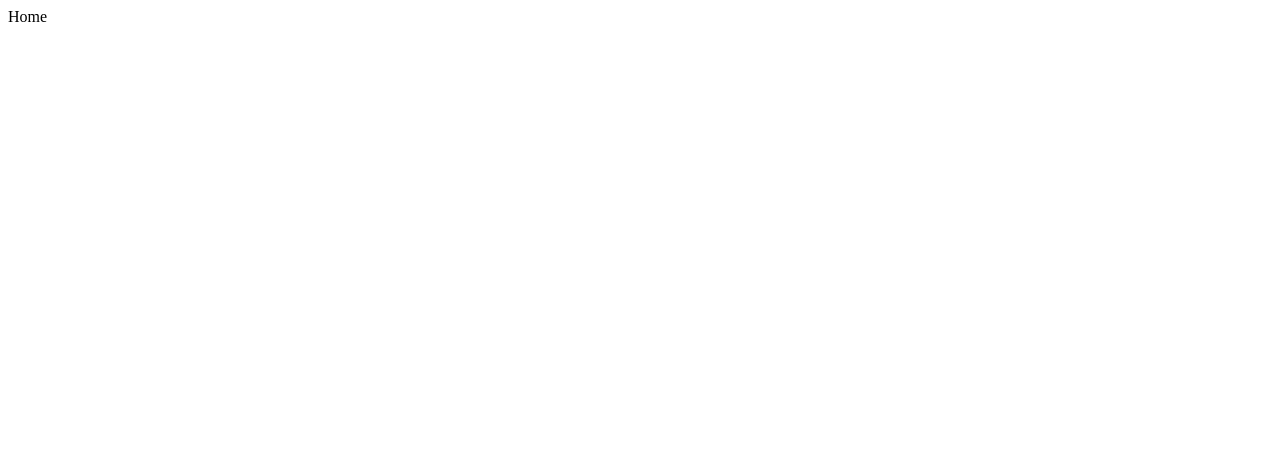
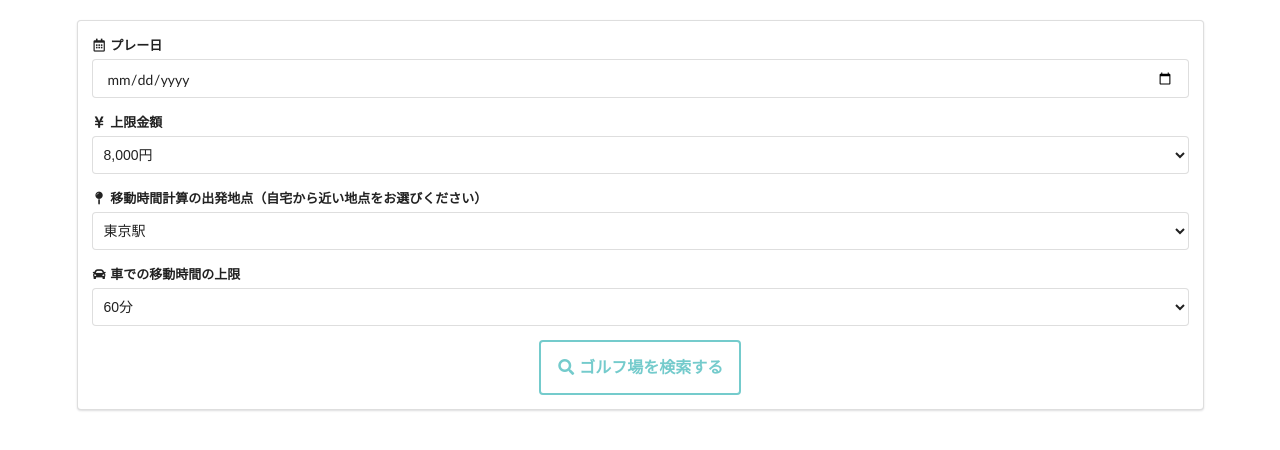
Before and after one commit to vlsk3104/search-golf-app, a React (Create React App) app: page / in a window 1280 px wide. Shown: the top 450 px of the page. Built offline with nearby package versions, Linux system fonts and the light colour scheme.

Commit message:
検索フォームの作成

```diff
--- a/src/components/Home.jsx
+++ b/src/components/Home.jsx
@@ -1,8 +1,48 @@
-import React from 'react';
+import React from "react";
+import "./Common.css";
+import "semantic-ui-css/semantic.min.css"
 
 class Home extends React.Component{
   render() {
-    return <div>Home</div>
+    return (
+      <div className="ui container" id="container">
+        <div className="Search__Form">
+          <form className="ui form segment">
+            <div className="field">
+              <label><i className="calendar alternate outline icon"></i>プレー日</label><input type="date" />
+            </div>
+            <div className="field">
+              <label><i className="yen sign icon"></i>上限金額</label>
+              <select className="ui dropdown" name="dropdown">
+                <option value="8000">8,000円</option>
+                <option value="12000">12,000円</option>
+                <option value="16000">16,000円</option>
+              </select>
+            </div>
+            <div className="field">
+              <label><i className="map pin icon"></i>移動時間計算の出発地点（自宅から近い地点をお選びください）</label>
+              <select className="ui dropdown" name="dropdown">
+                <option value="1">東京駅</option>
+                <option value="2">横浜駅</option>
+              </select>
+            </div>
+            <div className="field">
+              <label><i className="car icon"></i>車での移動時間の上限</label>
+              <select className="ui dropdown" name="dropdown">
+                <option value="60">60分</option>
+                <option value="90">90分</option>
+                <option value="120">120分</option>
+              </select>
+            </div>
+            <div className="Search__Button">
+              <button type="submit" className="Search__Button__Design">
+                <i className="search icon"></i>ゴルフ場を検索する
+              </button>
+            </div>
+          </form>
+        </div>
+      </div>
+    );
   }
 }
 
```
